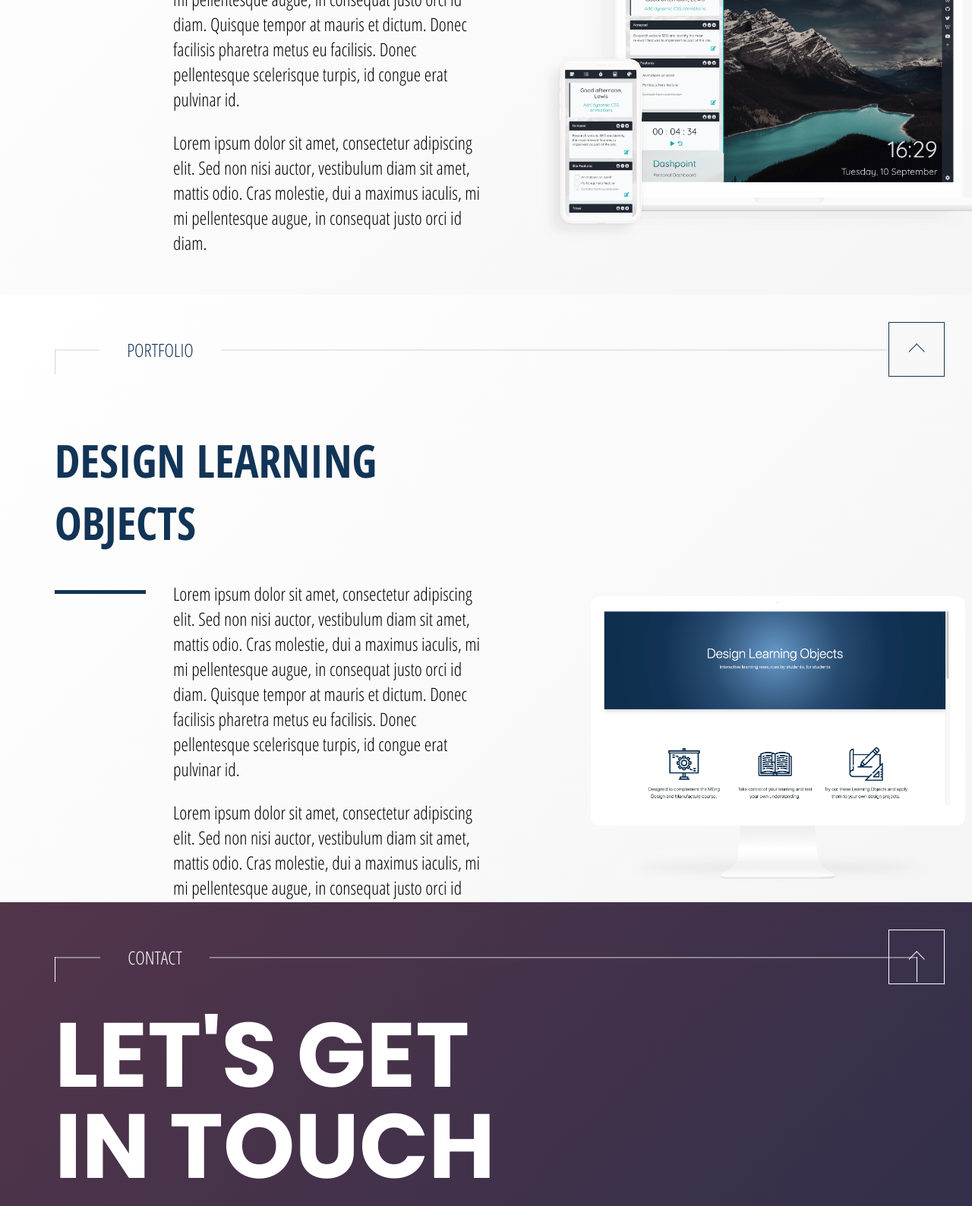
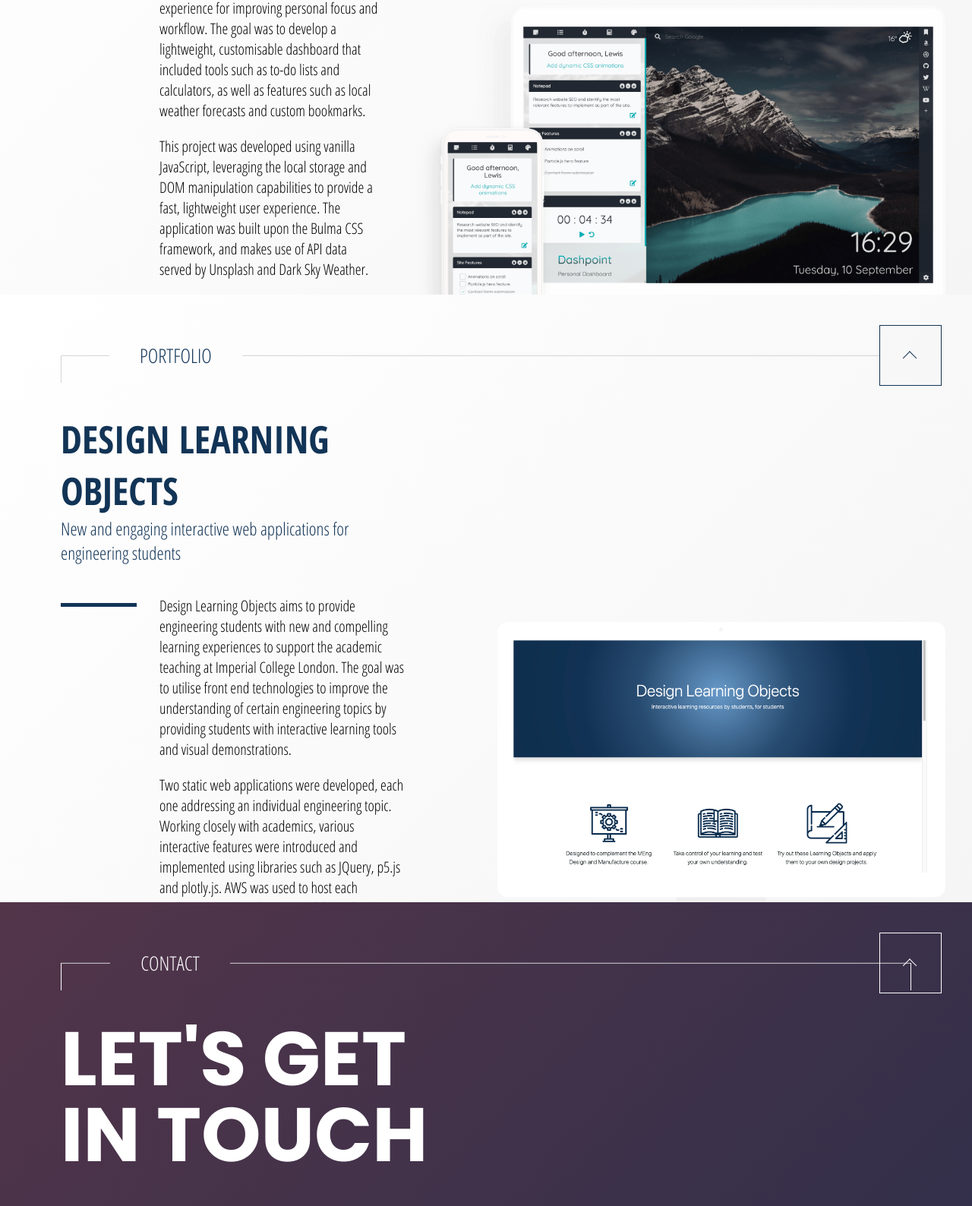
Before and after one commit to LewTrn/personal, a website built with Parcel: page src/index.html in a window 1280 px wide. Shown: the part 1212-2800 px from the top of the page at 76% size. Built offline with nearby package versions, Linux system fonts and the light colour scheme.

Commit message:
Added portfolio content

```diff
--- a/src/index.html
+++ b/src/index.html
@@ -24,16 +24,19 @@
         <h1>Lewis Tran</h1>
         <div class="content">
           <div class="bar"></div>
-          <p>
-            Lorem ipsum dolor sit amet, consectetur adipiscing elit. Cras ultrices sit amet eros non pharetra. Donec mollis nisi sed ipsum lacinia, in tempus nisl consequat. In diam leo, semper ac
-            ultricies ut, mollis sit amet massa. Donec tincidunt, odio id posuere congue, lorem nisi aliquet quam, eu dignissim neque quam quis augue.
-          </p>
+          <div>
+            <h3>Hi, my name is Lewis and I'm a <strong>Front End Developer</strong></h3>
+            <p>
+              I got my first taste for front end development while studying at Imperial College London, developing web applications for engineering students. Since graduating in the summer, I have
+              continued to pursue my passion for the front end, developing bold and engaging web applications and projects.
+            </p>
+          </div>
         </div>
       </article>
 
       <footer class="bottom-border">
         <div>
-          <a class="box square" href="#design"><span class="down arrow"></span></a>
+          <a class="box square" href="#dashpoint"><span class="down arrow"></span></a>
         </div>
       </footer>
     </section>
@@ -52,24 +55,29 @@
       <article>
         <div>
           <h2>Dashpoint</h2>
+          <h3>A dynamic personal dashboard for focus and producivity</h3>
           <div class="content">
             <div class="bar"></div>
             <div>
               <p>
-                Lorem ipsum dolor sit amet, consectetur adipiscing elit. Sed non nisi auctor, vestibulum diam sit amet, mattis odio. Cras molestie, dui a maximus iaculis, mi mi pellentesque augue, in
-                consequat justo orci id diam. Quisque tempor at mauris et dictum. Donec facilisis pharetra metus eu facilisis. Donec pellentesque scelerisque turpis, id congue erat pulvinar id.
+                Inspired by the Momentum Chrome extension, Dashpoint aims to provide users with a stylish, yet practical, dashboard experience for improving personal focus and workflow. The goal was
+                to develop a lightweight, customisable dashboard that included tools such as to-do lists and calculators, as well as features such as local weather forecasts and custom bookmarks.
               </p>
               <p>
-                Lorem ipsum dolor sit amet, consectetur adipiscing elit. Sed non nisi auctor, vestibulum diam sit amet, mattis odio. Cras molestie, dui a maximus iaculis, mi mi pellentesque augue, in
-                consequat justo orci id diam.
+                This project was developed using vanilla JavaScript, leveraging the local storage and DOM manipulation capabilities to provide a fast, lightweight user experience. The application was
+                built upon the Bulma CSS framework, and makes use of API data served by Unsplash and Dark Sky Weather.
+              </p>
+              <p>
+                Dashpoint includes a range of custom workflow tools such as a notepad, to-do list, timer, calculator and colour converter. The application is fully responsive and supports desktop,
+                tablet and mobile devices.
               </p>
               <aside>
                 <div>
-                  <h3>Stack</h3>
+                  <h4>Stack</h4>
                   <p>HTML5 - CSS3 - Sass - JavaScript</p>
                 </div>
                 <div>
-                  <h3>Libraries / APIs</h3>
+                  <h4>Libraries / APIs</h4>
                   <p>Bulma // Unsplash - <span>Dark Sky Weather</span></p>
                 </div>
               </aside>
@@ -77,13 +85,13 @@
           </div>
         </div>
         <div>
-          <img src="assets/dashpoint.png" srcset="assets/dashpoint@2x.png 100w" alt="Dashpoint mockup" />
+          <img src="assets/dashpoint@2x.png" alt="Dashpoint mockup" />
         </div>
       </article>
 
       <footer class="bottom-border">
         <div>
-          <a class="box" href="#"><span>View Website</span></a>
+          <a class="box" href="#"><span>Visit Website</span></a>
           <span></span>
           <a class="box" href="#"><span>View Source</span></a>
         </div>
@@ -103,38 +111,43 @@
       <article>
         <div>
           <h2>Design Learning Objects</h2>
+          <h3>New and engaging interactive web applications for engineering students</h3>
           <div class="content">
             <div class="bar"></div>
             <div>
               <p>
-                Lorem ipsum dolor sit amet, consectetur adipiscing elit. Sed non nisi auctor, vestibulum diam sit amet, mattis odio. Cras molestie, dui a maximus iaculis, mi mi pellentesque augue, in
-                consequat justo orci id diam. Quisque tempor at mauris et dictum. Donec facilisis pharetra metus eu facilisis. Donec pellentesque scelerisque turpis, id congue erat pulvinar id.
+                Design Learning Objects aims to provide engineering students with new and compelling learning experiences to support the academic teaching at Imperial College London. The goal was to
+                utilise front end technologies to improve the understanding of certain engineering topics by providing students with interactive learning tools and visual demonstrations.
               </p>
               <p>
-                Lorem ipsum dolor sit amet, consectetur adipiscing elit. Sed non nisi auctor, vestibulum diam sit amet, mattis odio. Cras molestie, dui a maximus iaculis, mi mi pellentesque augue, in
-                consequat justo orci id diam.
+                Two static web applications were developed, each one addressing an individual engineering topic. Working closely with academics, various interactive features were introduced and
+                implemented using libraries such as JQuery, p5.js and plotly.js. AWS was used to host each application and can be accessed through a home page — available at
+                <a href="http://designlearningobjects.com/">designlearningobjects.com</a>.
+              </p>
+              <p>
+                Design Learning Objects will be introduced to undergraduate students in October 2019 as part of the Imperial College Mechanical Engineering course.
               </p>
               <aside>
                 <div>
-                  <h3>Stack</h3>
+                  <h4>Stack</h4>
                   <p>HTML5 - CSS3 - JavaScript</p>
                 </div>
                 <div>
-                  <h3>Libraries</h3>
-                  <p>JQuery - Bootstrap</p>
+                  <h4>Libraries</h4>
+                  <p>JQuery - Bootstrap - p5.js - Plotly.js</p>
                 </div>
               </aside>
             </div>
           </div>
         </div>
         <div>
-          <img src="assets/design.png" srcset="assets/design@2x.png 100w" alt="Dashpoint mockup" />
+          <img src="assets/design@2x.png" alt="Design Learning Objects mockup" />
         </div>
       </article>
 
       <footer class="bottom-border">
         <div>
-          <a class="box" href="#"><span>View Website</span></a>
+          <a class="box" href="#"><span>Visit Website</span></a>
           <span></span>
           <a class="box" href="#"><span>View Source</span></a>
         </div>
--- a/src/scss/_variables.scss
+++ b/src/scss/_variables.scss
@@ -17,12 +17,11 @@ $gradient-smoke: linear-gradient(135deg, white, whitesmoke);
 /* Typography */
 $poppins: "Poppins", sans-serif;
 $opensans: "Open Sans Condensed", sans-serif;
-$size-title: 8rem;
 
 /* Sizing */
-$padding-large: 3rem;
-$padding-medium: 1.5rem;
-$padding-small: 0.5rem;
+$padding-large: 4rem;
+$padding-medium: 2rem;
+$padding-small: 1rem;
 
 /* ----------------------------------------
     Mixins
@@ -45,9 +44,9 @@ $padding-small: 0.5rem;
 
 @mixin border($top-or-bottom, $left, $right, $border-color) {
   @if ($top-or-bottom == "bottom") {
-    transform: translate(0, 1.5em);
+    transform: translate(0, 1.95em);
   } @else if ($top-or-bottom == "top") {
-    transform: translate(0, -0.65em);
+    transform: translate(0, -0.7em);
   } @else {
     transform: translate(0, 0.65em);
   }
--- a/src/scss/main.scss
+++ b/src/scss/main.scss
@@ -5,8 +5,9 @@
     General Styles
 ---------------------------------------- */
 html {
-  font-size: 24px;
+  font-size: 20px;
   overflow-x: hidden;
+  scroll-behavior: smooth;
 }
 * {
   box-sizing: border-box;
@@ -51,9 +52,9 @@ p + p {
   display: inline-block;
   padding: 0.3em;
 
-  border: solid 1px;
+  border: solid;
   border-color: inherit;
-  border-width: 0 1px 1px 0;
+  border-width: 0 1.5px 1.5px 0;
 }
 .down.arrow {
   transform: translate(-7.5px, -3px) rotate(45deg);
@@ -71,18 +72,30 @@ p + p {
   color: white;
 
   article {
-    width: 50%;
+    width: 45%;
     margin-top: auto;
+
+    p {
+      filter: opacity(60%);
+    }
   }
   h1 {
     @include heading($poppins);
     @include gradientText($gradient-primary);
 
-    font-size: $size-title;
+    font-size: 8em;
     line-height: 1em;
     user-select: none;
   }
+  h3 {
+    font-family: $opensans;
+    font-weight: normal;
+    font-size: 1.5em;
+    line-height: 1.5em;
+  }
   nav {
+    font-size: 1.3em;
+
     span + span::before {
       content: "//";
       padding: 0 1em;
@@ -121,34 +134,36 @@ p + p {
     justify-content: space-between;
 
     width: 110%;
-    margin-top: $padding-large;
+    margin-top: $padding-medium;
     margin-bottom: auto;
 
     p {
       color: black; // ### Change this to palette dark later ###
     }
     & > div:first-child {
-      min-width: 45%;
+      width: 100%;
     }
     & > div:first-child + div {
       align-self: center;
-      padding-left: $padding-large;
+      padding-left: $padding-medium;
     }
   }
+  h1,
+  h3,
+  h4 {
+    font-weight: normal;
+  }
   h1 {
-    font-size: 1em;
-    font-weight: normal;
+    font-size: 1.3em;
     text-transform: uppercase;
   }
   h2 {
-    padding-bottom: $padding-medium;
     font-size: 2.5em;
     text-transform: uppercase;
     user-select: none;
   }
   h3 {
-    font-size: inherit;
-    font-weight: inherit;
+    padding-bottom: $padding-medium;
   }
   aside {
     display: flex;
@@ -275,7 +290,7 @@ p + p {
   }
   h1 {
     font-family: $opensans;
-    font-size: 1em;
+    font-size: 1.3em;
     font-weight: normal;
     text-transform: uppercase;
   }
@@ -297,6 +312,7 @@ p + p {
     display: flex;
     justify-content: flex-end;
     flex-direction: column;
+    font-size: 1.3em;
 
     & > * {
       @include border(text, 100%, 100%, lightgray);
```
